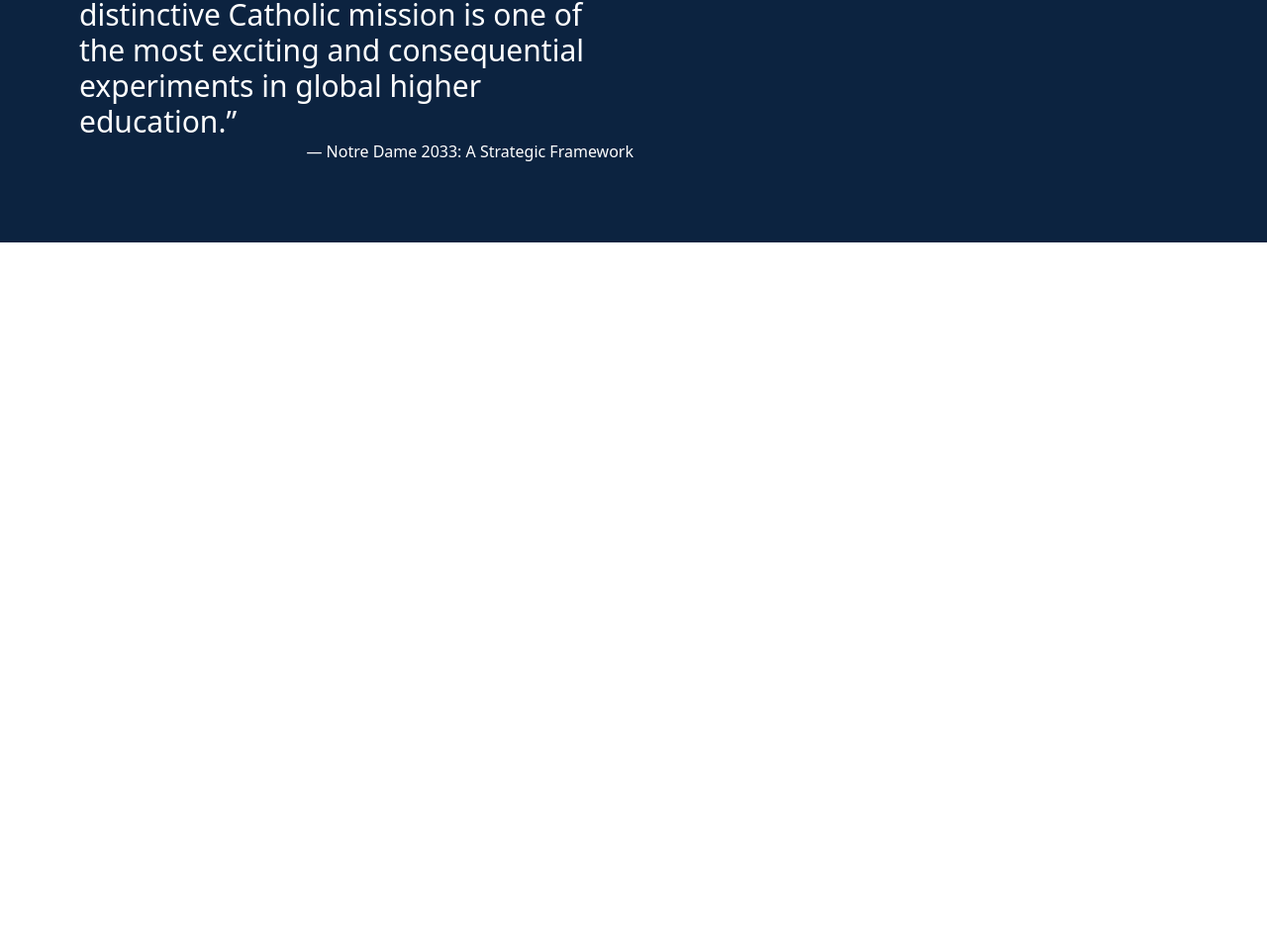
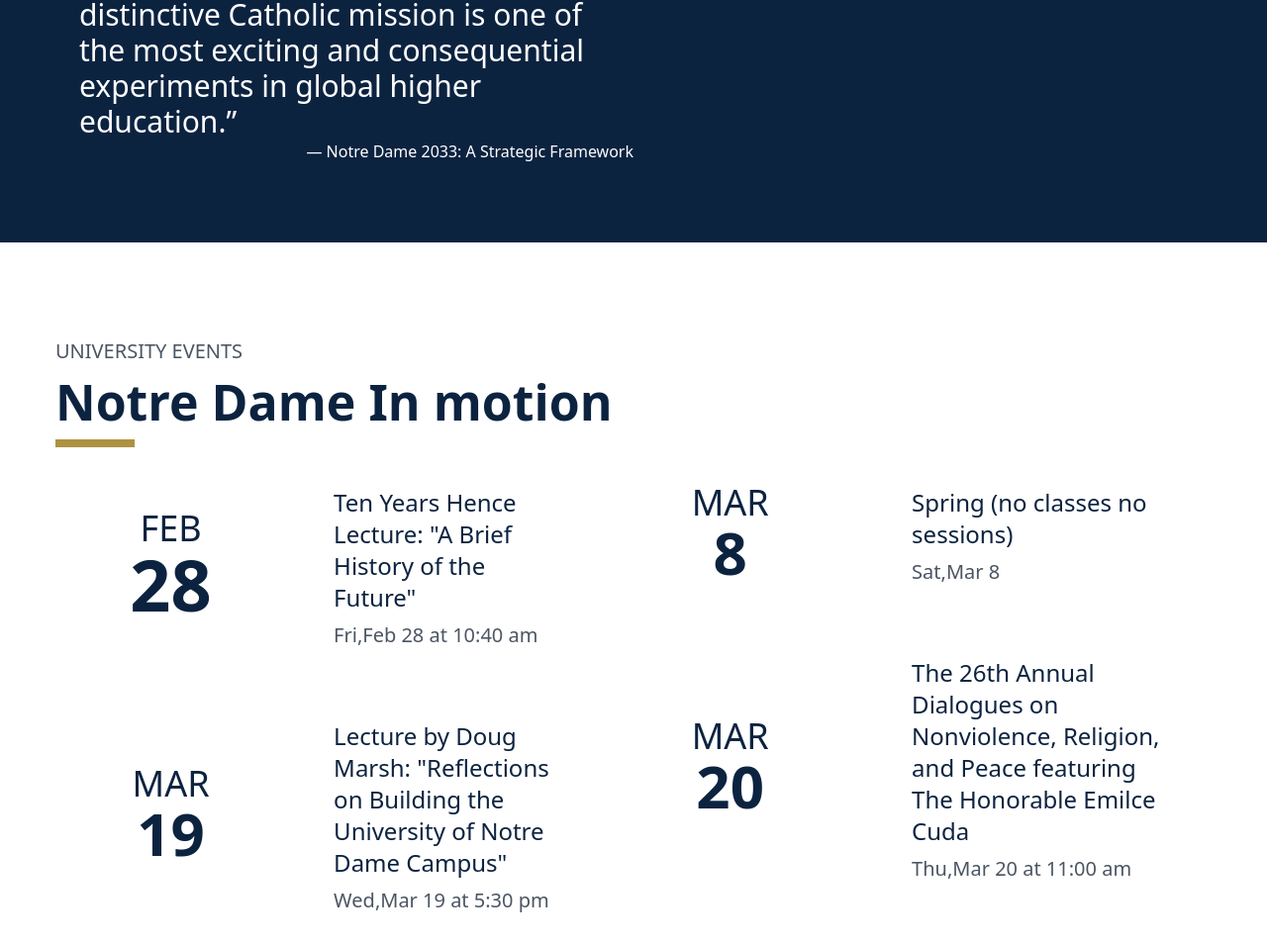
Before and after one commit to Terrymanzi/TheGym_-Gate-2-_Website_Cloning, a website: page src/index.html in a window 1280 px wide. Shown: the part 4742-5698 px from the top of the page at 99% size. Before the commit the page ends 4987 px from the top, so only its background shows below. Drawn offline with Linux system fonts and the light colour scheme; files whose address does not match are found by name.

Commit message:
hero #7 section (events) done

```diff
--- a/src/index.html
+++ b/src/index.html
@@ -347,7 +347,7 @@
         </div>
     </div>
 
-    <!--hero 6 section(quotes highlights)-->
+    <!--hero 6 section(QOUTES HIGHLIGHT)-->
     <div class="flex *:flex-1 items-center h-auto bg-[#0C2340]">
 
         <!--left-->
@@ -362,5 +362,100 @@
 
     </div>
 
+    <!--hero 7 section (EVENTS)-->
+    <div class="h-auto w-auto mt-24 mx-14">
+        <!--heading-->
+        <div class="flex flex-col">
+            <h1 class="text-xl text-gray-600">UNIVERSITY EVENTS</h1>
+            <h2 class="text-[50px] text-[#0C2340] font-bold">Notre Dame In motion</h2>
+
+            <!--underline-->
+            <div class="w-[80px] border-4 border-[#AE9142]"></div>
+        </div>
+
+        <!--card columns-->
+        <div class="flex flex-row">
+
+            <!--1st col-->
+            <div class="">
+                <!--1st cell-->
+                <div class="flex flex-row items-center *:flex-1 justify-center bg-white gap-4">
+                    <!--calendar-->
+                    <div class="flex flex-col text-4xl text-center text-[#0C2340]">
+                        <p>FEB</p>
+                        <P class="font-bold text-7xl">28</P>
+                    </div>
+
+                    <!--text-->
+                    <div class="p-8 hover:bg-[#E1E8F2] text-2xl">
+                        <p class="pt-2 text-[#0C2340]">Ten Years Hence Lecture: "A Brief History of the Future"</p>
+                        <p class="pt-2 text-xl text-gray-600">Fri,Feb 28  at 10:40 am</p>
+                    </div>
+                </div>
+
+                <!--2nd cell-->
+                <div class="flex flex-row items-center *:flex-1 justify-center bg-white gap-4">
+                    <!--calendar-->
+                    <div class="flex flex-col text-4xl text-center text-[#0C2340]">
+                        <p>MAR</p>
+                        <P class="font-bold text-6xl">19</P>
+                    </div>
+
+                    <!--text-->
+                    <div class="p-8 hover:bg-[#E1E8F2] text-2xl">
+                        <p class="pt-2 text-[#0C2340]">Lecture by Doug Marsh: "Reflections on Building the University of Notre Dame Campus"</p>
+                        <p class="pt-2 text-xl text-gray-600">Wed,Mar 19 at 5:30 pm</p>
+                    </div>
+                </div>
+
+            </div>
+
+            <!--2nd col-->
+            <div>
+                <!--1 cell-->
+                <div class="flex flex-row items-center *:flex-1 justify-center bg-white gap-4">
+                    <!--calendar-->
+                    <div class="flex flex-col text-4xl text-center text-[#0C2340]">
+                        <p>MAR</p>
+                        <P class="font-bold text-6xl">8</P>
+                    </div>
+
+                    <!--text-->
+                    <div class="p-8 hover:bg-[#E1E8F2] text-2xl">
+                        <p class="pt-2 text-[#0C2340]">Spring (no classes no sessions)</p>
+                        <p class="pt-2 text-xl text-gray-600">Sat,Mar 8</p>
+                    </div>
+                </div>
+
+                <!--2nd cell-->
+                <div class="flex flex-row items-center *:flex-1 justify-center bg-white gap-4">
+                    <!--calendar-->
+                    <div class="flex flex-col text-4xl text-center text-[#0C2340]">
+                        <p>MAR</p>
+                        <P class="font-bold text-6xl">20</P>
+                    </div>
+
+                    <!--text-->
+                    <div class="p-8 hover:bg-[#E1E8F2] text-2xl">
+                        <p class="pt-2 text-[#0C2340]">The 26th Annual Dialogues on Nonviolence, Religion, and Peace featuring The Honorable Emilce Cuda</p>
+                        <p class="pt-2 text-xl text-gray-600">Thu,Mar 20 at 11:00 am</p>
+                    </div>
+                </div>
+
+
+            </div>
+
+        </div>
+
+
+
+    </div>
+
+
+
+
+
+
+
 </body>
 </html>
```
Also changed, not shown: src/output.css.
